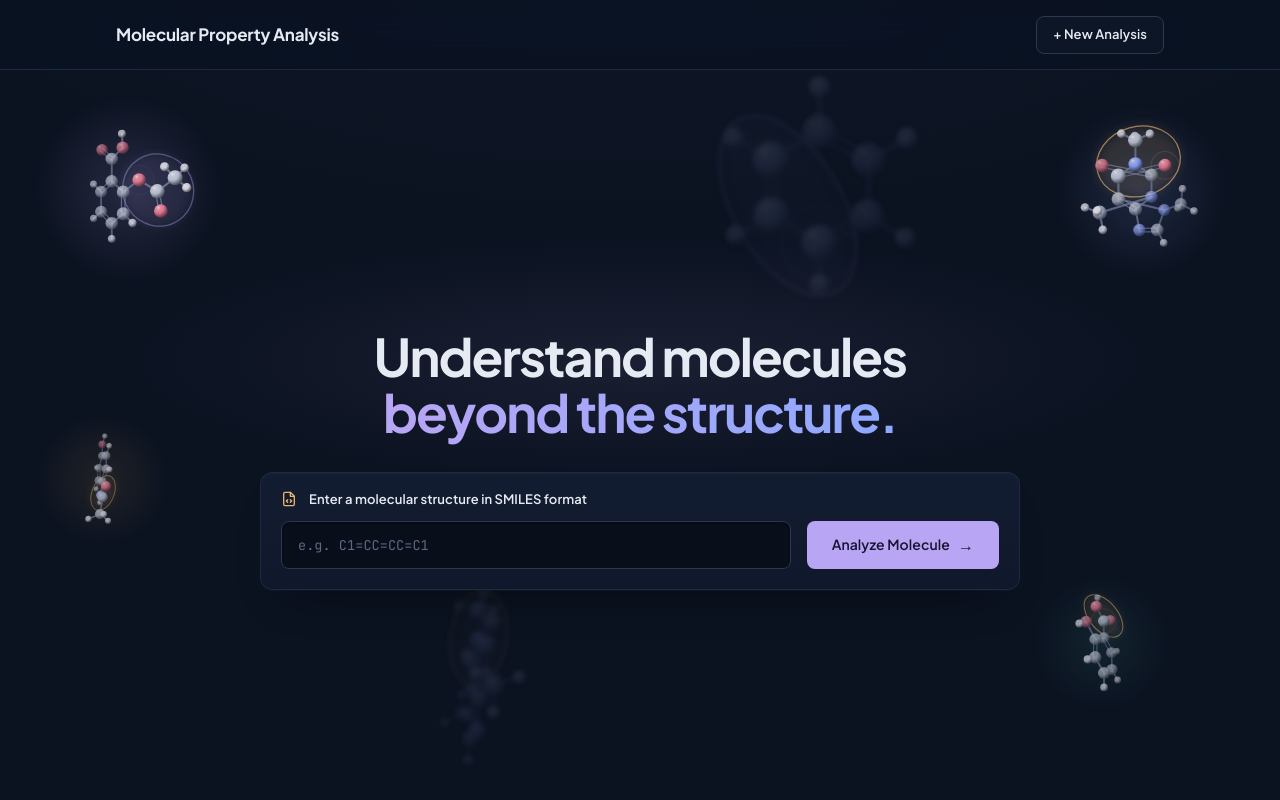
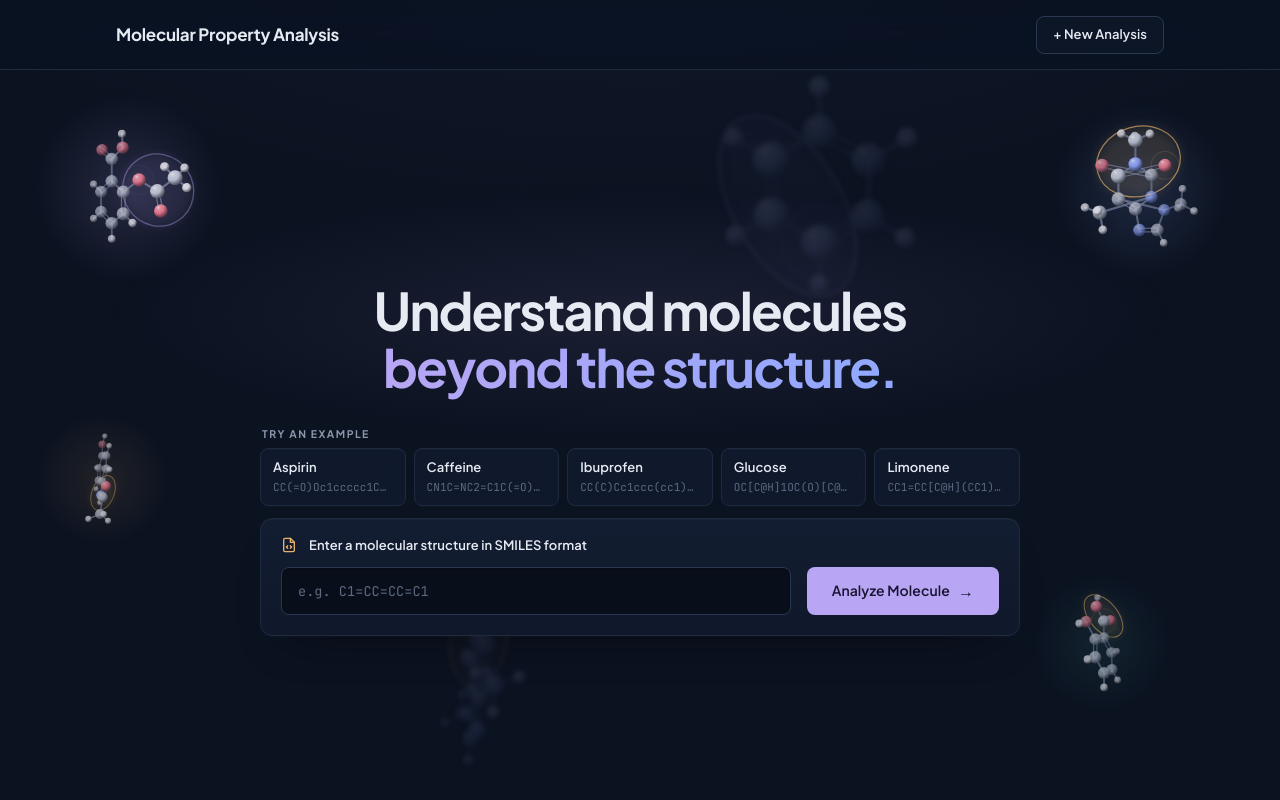
Before and after one commit to vuvanqh/AI-Methods-for-Molecular-Property-Prediction, a React (Vite) app in the folder frontend/: page / in a window 1280 px wide. Built offline with nearby package versions, Linux system fonts and the light colour scheme.

Commit message:
feat(frontend): add exemplary SMILES selector with staggered motion

```diff
--- /dev/null
+++ b/frontend/src/features/smiles-input/ExemplarySmilesCard.tsx
@@ -0,0 +1,43 @@
+
+import { Button } from "../../components/common/Button"
+
+type ExemplarySmilesCardProps = {
+    onSelect: (input: string) => void
+}
+
+const SMILES = [
+    {
+        name: "Aspirin",
+        smiles: "CC(=O)Oc1ccccc1C(=O)O",
+    }, {
+        name: "Caffeine",
+        smiles: "CN1C=NC2=C1C(=O)N(C(=O)N2C)C",
+    }, {
+        name: "Ibuprofen",
+        smiles: "CC(C)Cc1ccc(cc1)C(C)C(=O)O",
+    }, {
+        name: "Glucose",
+        smiles: "OC[C@H]1OC(O)[C@H](O)[C@@H](O)[C@@H]1O",
+    }, {
+        name: "Limonene",
+        smiles: "CC1=CC[C@H](CC1)C(=C)C"
+    }
+]
+
+export function ExemplarySmilesCard({onSelect}: ExemplarySmilesCardProps){
+
+    return <div className="smiles-examples">
+        <header>
+            <h2 className="smiles-examples__label eyebrow">Try an example</h2>
+        </header>
+        <ul className="smiles-examples__list">
+            {SMILES.map(example =>
+            <li key={example.smiles} className="smiles-examples__item">
+                <Button onClick={()=>onSelect(example.smiles)} type="button" className="smiles-example">
+                    <span className="smiles-example__name">{example.name}</span>
+                    <span className="smiles-example__smiles">{example.smiles}</span>
+                </Button>
+            </li>)}
+        </ul>
+    </div>
+}
--- a/frontend/src/features/smiles-input/SmilesInput.css
+++ b/frontend/src/features/smiles-input/SmilesInput.css
@@ -100,3 +100,74 @@
     width: 100%;
   }
 }
+
+/* ── Example molecules: tiles floating just above the SMILES bar on the landing ── */
+.smiles-examples {
+  width: min(760px, 100% - 2 * var(--s-6));
+  margin: 0 auto var(--s-3);
+}
+
+.smiles-examples__label {
+  margin: 0 0 var(--s-2) 2px;
+}
+
+.smiles-examples__list {
+  display: grid;
+  grid-template-columns: repeat(auto-fit, minmax(128px, 1fr));
+  gap: var(--s-2);
+  margin: 0;
+  padding: 0;
+  list-style: none;
+}
+
+.smiles-example {
+  display: flex;
+  flex-direction: column;
+  align-items: flex-start;
+  gap: 2px;
+  width: 100%;
+  padding: var(--s-2) var(--s-3);
+  border: var(--hairline);
+  border-radius: var(--radius-sm);
+  /* translucent surface-2 so the background molecules show through */
+  background: rgb(19 29 49 / 0.72);
+  -webkit-backdrop-filter: blur(8px);
+  backdrop-filter: blur(8px);
+  box-shadow: var(--inset-hl), var(--shadow-card);
+  text-align: left;
+  transition:
+    transform var(--t-fast) var(--ease-out),
+    border-color var(--t-fast) var(--ease-out),
+    background-color var(--t-fast) var(--ease-out);
+}
+
+.smiles-example:hover {
+  transform: translateY(-2px);
+  border-color: var(--border-strong);
+  background-color: rgb(24 35 58 / 0.85);
+}
+
+.smiles-example:active {
+  transform: translateY(0);
+}
+
+.smiles-example__name {
+  font-size: 13px;
+  font-weight: 600;
+  color: var(--text);
+}
+
+.smiles-example__smiles {
+  max-width: 100%;
+  overflow: hidden;
+  text-overflow: ellipsis;
+  white-space: nowrap;
+  font-family: var(--mono);
+  font-size: 11px;
+  color: var(--text-subtle);
+  transition: color var(--t-fast) var(--ease-out);
+}
+
+.smiles-example:hover .smiles-example__smiles {
+  color: var(--accent);
+}
--- a/frontend/src/features/smiles-input/SmilesInput.tsx
+++ b/frontend/src/features/smiles-input/SmilesInput.tsx
@@ -21,7 +21,7 @@ export function SmilesInput({inputSmiles, onChange, onAnalyze, disabled}: Smiles
         <label htmlFor="smiles-input" className="smiles-input-label">Enter a molecular structure in SMILES format</label>
 
         <Form onSubmit={handleSubmit} className="smiles-input-form">
-            <input type="text" id="smiles-input" name="smiles-input" placeholder="e.g. C1=CC=CC=C1" onChange={(e)=> onChange(e.target.value)} value={inputSmiles} spellCheck={false} autoComplete="off"/>
+            <input type="text" id="smiles-input" name="smiles-input" placeholder="e.g. C1=CC=CC=C1" onChange={(e)=> onChange(e.target.value)} value={inputSmiles} spellCheck={false} autoComplete="off" disabled={disabled}/>
             <Button className="smiles-input-button btn btn--primary" disabled={disabled} type="submit">
                 Analyze Molecule
             </Button>
--- a/frontend/src/pages/AnalysisPage.tsx
+++ b/frontend/src/pages/AnalysisPage.tsx
@@ -4,6 +4,7 @@ import { SmilesInput } from "../features/smiles-input/SmilesInput"
 import { useState } from "react"
 import { useAnalysisMotion } from "../styles/motion"
 import "./AnalysisPage.css"
+import { ExemplarySmilesCard } from "../features/smiles-input/ExemplarySmilesCard"
 
 export function AnalysisPage() {
     // derived from the URL, so refresh, shared links and back/forward always show the right view
@@ -42,7 +43,9 @@ export function AnalysisPage() {
         {!analysisStarted && <header className="landing-hero">
             <h1>Understand molecules <span className="gradient-text">beyond the structure.</span></h1>
         </header>}
+
         <Outlet/>
+        {!analysisStarted && <ExemplarySmilesCard onSelect={setInputSmiles}/>}
         <SmilesInput inputSmiles={inputSmiles} onChange={setInputSmiles} onAnalyze={analyze} disabled={analysisStarted}/>
     </>
 }
--- a/frontend/src/styles/motion.ts
+++ b/frontend/src/styles/motion.ts
@@ -18,6 +18,8 @@
  *   .molecule-field__item           background 3D molecule slot (mounted once, shown on every view),
  *                                   `data-molecule` = a key of MOLECULES in molecule3d.ts
  *   .smiles-input-container         glides between landing and results position (Flip)
+ *   .smiles-examples__label/__item  landing example tiles: rise in after the bar, name first then its
+ *                                   .smiles-example__smiles; leave together with the landing copy
  *   .analysis-hero > *              results heading
  *   .analysis-results .card         result cards, staggered
  *   [data-animate="stagger"]        list whose children stagger in (also when it mounts later, e.g. after loading)
@@ -40,6 +42,7 @@ const SEL = {
     landingText: ".landing-hero > *",
     molecules: ".molecule-field__item",
     smilesBar: ".smiles-input-container",
+    examples: ".smiles-examples__label, .smiles-examples__item",
     resultsText: ".analysis-hero > *",
     cards: ".analysis-results .card",
     lists: '[data-animate="stagger"]',
@@ -78,6 +81,20 @@ function revealList(list: Element, delay = 0) {
         { y: 0, autoAlpha: 1, duration: 0.5, delay, stagger: 0.04, ease: "power2.out", clearProps: "transform" },
     );
     list.querySelectorAll<HTMLElement>(SEL.counts).forEach((el, i) => countUp(el, delay + 0.1 + i * 0.04));
+}
+
+/** Example tiles rise in one after another; inside each, the name lands before its SMILES slides in. */
+function revealExamples(targets: HTMLElement[], delay: number) {
+    if (!targets.length) return;
+    const tl = gsap.timeline({ delay });
+    targets.forEach((el, i) => {
+        const at = i * 0.08;
+        tl.fromTo(el, { y: 14, autoAlpha: 0 }, { y: 0, autoAlpha: 1, duration: 0.6, ease: "power3.out", clearProps: "transform" }, at);
+        const name = el.querySelector(".smiles-example__name");
+        const smiles = el.querySelector(".smiles-example__smiles");
+        if (name) tl.fromTo(name, { y: 6, autoAlpha: 0 }, { y: 0, autoAlpha: 1, duration: 0.45, ease: "power2.out", clearProps: "transform" }, at + 0.1);
+        if (smiles) tl.fromTo(smiles, { x: -6, autoAlpha: 0 }, { x: 0, autoAlpha: 1, duration: 0.5, ease: "power2.out", clearProps: "transform" }, at + 0.35);
+    });
 }
 
 type Options = { analysisStarted: boolean; scope?: RefObject<HTMLElement | null> };
@@ -132,13 +149,17 @@ export function useAnalysisMotion({ analysisStarted, scope }: Options) {
             const bar = q(SEL.smilesBar);
             const text = q(analysisStarted ? SEL.resultsText : SEL.landingText);
             const cards = analysisStarted ? q(SEL.cards) : [];
+            const examples = analysisStarted ? [] : q(SEL.examples);
             const glide = flipState.current;
             flipState.current = null;
 
             if (reduced) {
-                if (text.length + cards.length) gsap.fromTo([...text, ...cards], { autoAlpha: 0 }, { autoAlpha: 1, duration: 0.2 });
+                const all = [...text, ...cards, ...examples];
+                if (all.length) gsap.fromTo(all, { autoAlpha: 0 }, { autoAlpha: 1, duration: 0.2 });
                 return;
             }
+            // after the bar: its first-load entrance, or its glide back from the results
+            revealExamples(examples, glide ? 0.45 : 0.95);
             if (glide) Flip.from(glide, { targets: bar, duration: 0.7, ease: "power3.inOut", scale: false });
             else if (!analysisStarted) gsap.fromTo(bar, { y: 16, autoAlpha: 0 }, { y: 0, autoAlpha: 1, duration: 0.8, delay: 0.6, ease: "power3.out", clearProps: "transform" });
 
@@ -186,19 +207,20 @@ export function useAnalysisMotion({ analysisStarted, scope }: Options) {
         };
     }, []);
 
-    /** Landing copy blurs out and the bar's position is recorded for the glide. Await before navigating. */
+    /** Landing copy and example tiles blur out and the bar's position is recorded for the glide. Await before navigating. */
     const exitLanding = () =>
         contextSafe(() =>
             new Promise<void>((resolve) => {
                 const q = gsap.utils.selector(scopeRoot());
-                const text = q(SEL.landingText);
+                const text = [...q(SEL.landingText), ...q(SEL.examples)];
                 const done = () => {
                     flipState.current = Flip.getState(q(SEL.smilesBar));
                     resolve();
                 };
                 if (!text.length) return done();
-                if (prefersReducedMotion()) return void gsap.to(text, { autoAlpha: 0, duration: 0.2, onComplete: done });
-                gsap.to(text, { y: -12, autoAlpha: 0, filter: "blur(4px)", duration: 0.45, stagger: 0.05, ease: "power2.in", onComplete: done });
+                // overwrite: an Analyze during the entrance must not be undone by the still-running entrance tweens
+                if (prefersReducedMotion()) return void gsap.to(text, { autoAlpha: 0, duration: 0.2, overwrite: true, onComplete: done });
+                gsap.to(text, { y: -12, autoAlpha: 0, filter: "blur(4px)", duration: 0.45, stagger: 0.05, ease: "power2.in", overwrite: true, onComplete: done });
             }),
         )();
 
```
Also changed, not shown: 1 other file (tests, documents, lock files or other folders).
